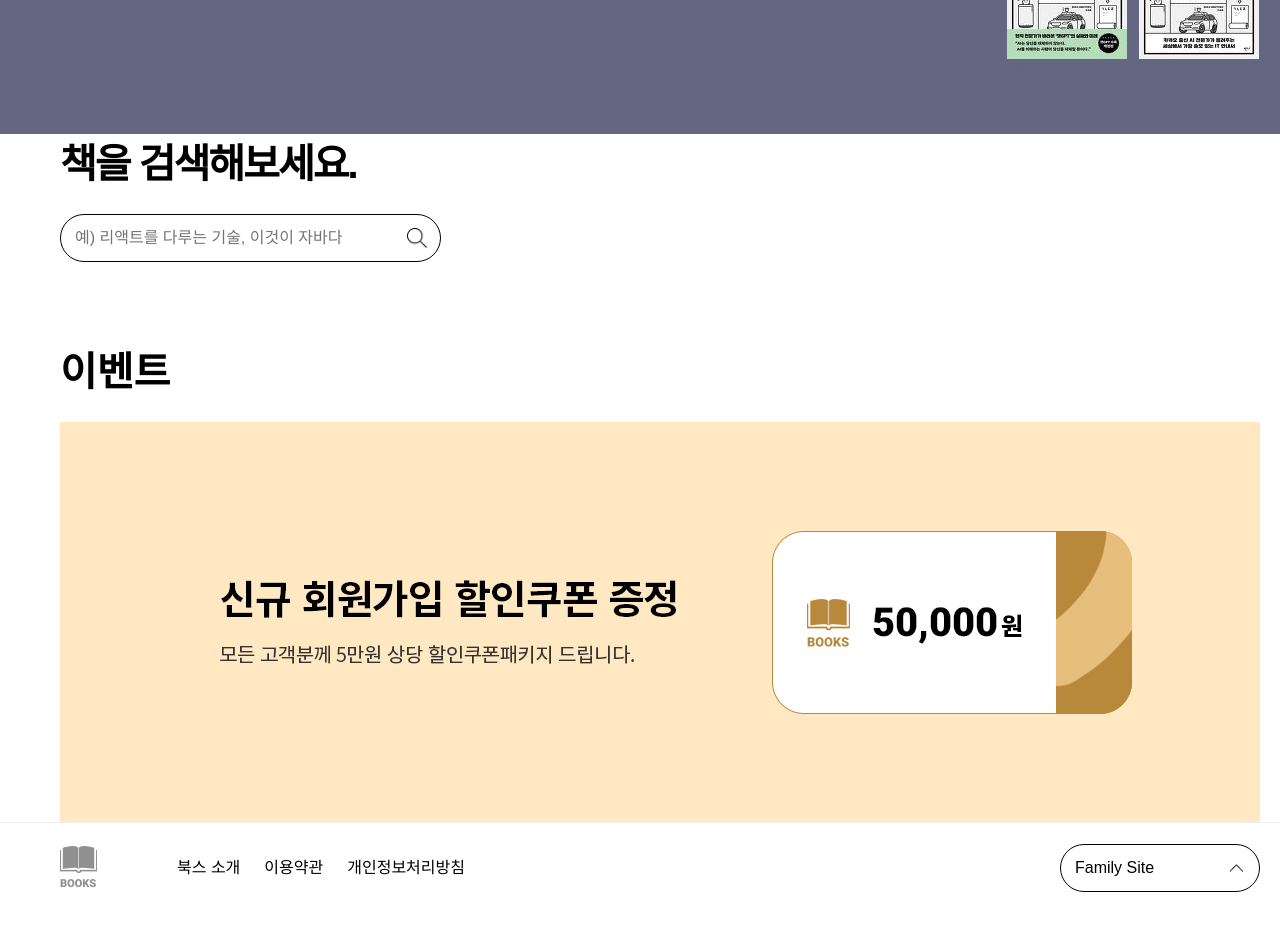
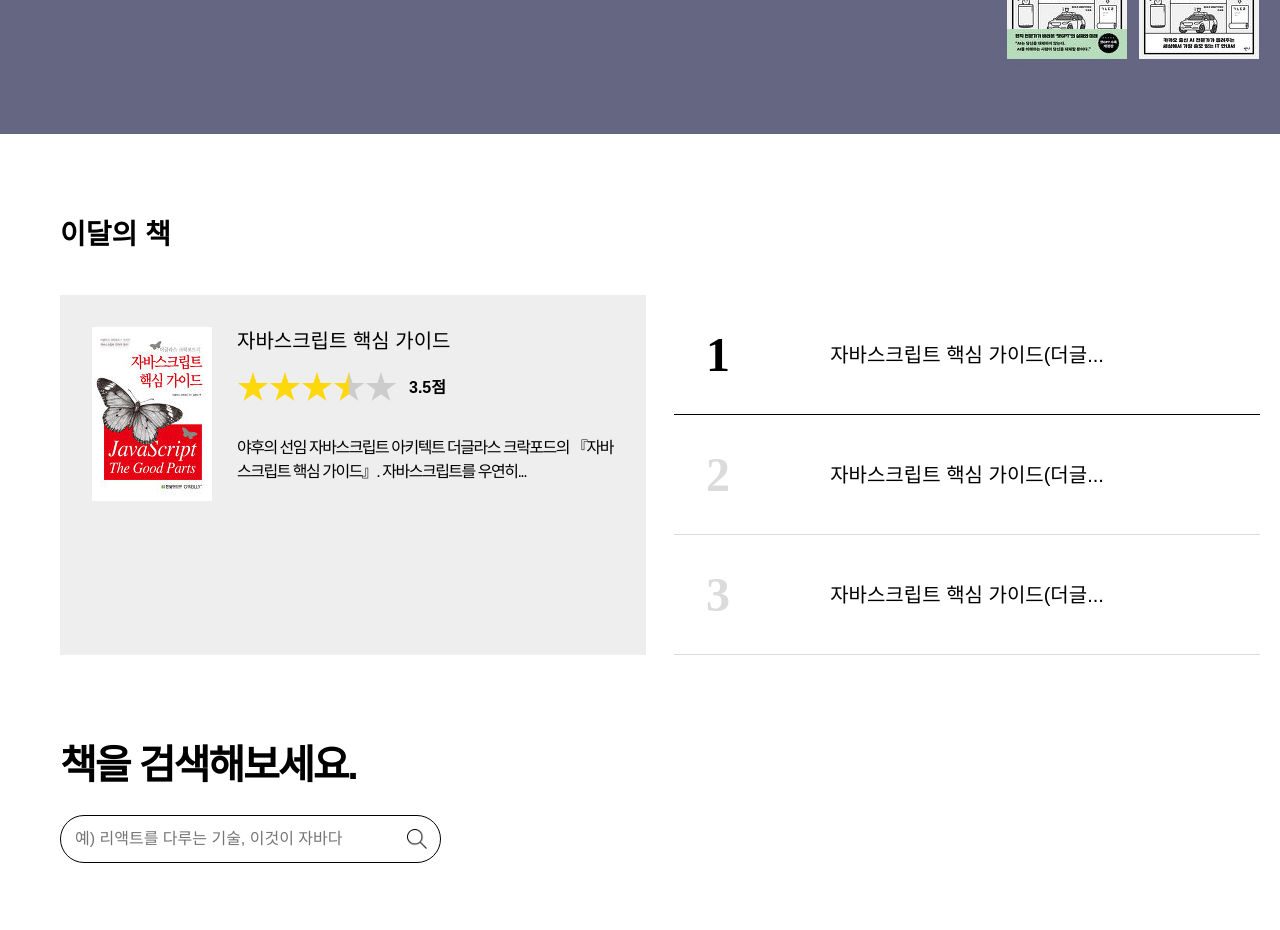
Before and after one commit to wangkodok/book-project, a React (Create React App) app in the folder project/: page / in a window 1280 px wide. Shown: the part 420-1350 px from the top of the page. Built offline with nearby package versions, Linux system fonts and the light colour scheme.

Commit message:
"이달의 책" 콘텐츠 추가

```diff
--- /dev/null
+++ b/project/src/components/BookOfTheMonth.jsx
@@ -0,0 +1,156 @@
+import Inner from "StyledCommon";
+import styled from "styled-components";
+import { Link } from "react-router-dom";
+import BookMoth from "assets/book_moth.jpg";
+import BookRating from "components/BookRating";
+
+export default function BookOfTheMonth() {
+  return (
+    <SectionBookOfTheMonth>
+      <Inner padding="80px 0">
+        <MainContentTitle>이달의 책</MainContentTitle>
+        <BookOfTheMonthInfo>
+          <div className="common-month month">
+            <div className="info-wrap">
+              <figure className="moth-book">
+                <img src={BookMoth} alt="" />
+              </figure>
+              <div className="book-info">
+                <h4 className="tit-h4">자바스크립트 핵심 가이드</h4>
+                <BookRating />
+                <p className="desc">
+                  야후의 선임 자바스크립트 아키텍트 더글라스 크락포드의
+                  『자바스크립트 핵심 가이드』. 자바스크립트를 우연히...
+                </p>
+              </div>
+            </div>
+          </div>
+
+          {/* 오른쪽 */}
+          <ol className="common-month">
+            <li className="item on">
+              <ItemLink to="/">
+                <strong className="order">1</strong>
+                <p className="order-desc">자바스크립트 핵심 가이드(더글...</p>
+              </ItemLink>
+            </li>
+            <li className="item">
+              <ItemLink to="/">
+                <strong className="order">2</strong>
+                <p className="order-desc">자바스크립트 핵심 가이드(더글...</p>
+              </ItemLink>
+            </li>
+            <li className="item">
+              <ItemLink to="/">
+                <strong className="order">3</strong>
+                <p className="order-desc">자바스크립트 핵심 가이드(더글...</p>
+              </ItemLink>
+            </li>
+          </ol>
+        </BookOfTheMonthInfo>
+      </Inner>
+    </SectionBookOfTheMonth>
+  );
+}
+
+const MainContentTitle = styled.h3`
+  line-height: 41px;
+  font-size: 28px;
+  font-weight: 700;
+  margin: 0 0 40px 0;
+`;
+
+const ItemLink = styled(Link)`
+  padding: 45px 0;
+  font-size: 20px;
+`;
+
+const SectionBookOfTheMonth = styled.section`
+  .common-month {
+    width: calc(50% - 14px);
+  }
+  .month {
+    padding: 32px;
+    box-sizing: border-box;
+    background-color: #eee;
+  }
+
+  .info-wrap {
+    display: flex;
+    justify-content: space-between;
+  }
+
+  .tit-h4 {
+    margin: 0 0 16px 0;
+    font-size: 20px;
+    font-weight: 500;
+    line-height: 29px;
+  }
+
+  .desc {
+    width: 377px;
+    overflow: hidden;
+    text-overflow: ellipsis;
+    display: -webkit-box;
+    -webkit-line-clamp: 2;
+    -webkit-box-orient: vertical;
+    letter-spacing: -1.5px;
+  }
+`;
+
+const BookOfTheMonthInfo = styled.div`
+  display: flex;
+  justify-content: space-between;
+
+  .item {
+    position: relative;
+
+    ::before {
+      content: "";
+      position: absolute;
+      right: 0;
+      bottom: 0;
+      left: 0;
+      height: 1px;
+      background-color: #dbdbdb;
+    }
+
+    .order {
+      position: absolute;
+      top: 50%;
+      left: 32px;
+      transform: translate(0, -50%);
+      font-size: 48px;
+      font-weight: 900;
+      font-family: "Sriracha", cursive;
+      line-height: 1;
+      color: #dbdbdb;
+    }
+
+    .order-desc {
+      text-align: center;
+      /* display: flex;
+      justify-content: center;
+      align-items: center;
+      height: 100%;
+      font-size: 20px;
+      color: #dbdbdb; */
+    }
+  }
+
+  .item.on {
+    position: relative;
+
+    ::before {
+      background-color: #000;
+    }
+
+    .order {
+      color: #000;
+    }
+
+    .order-desc {
+      color: #000;
+    }
+  }
+`;
--- /dev/null
+++ b/project/src/components/BookRating.jsx
@@ -0,0 +1,51 @@
+import styled from "styled-components";
+
+import Star from "assets/star.png";
+
+export default function BookRating() {
+  return (
+    <Rating className="approximately">
+      <div className="star-list">
+        <span className="star-item"></span>
+        <span className="star-item"></span>
+        <span className="star-item"></span>
+        <span className="star-item half"></span>
+        <span className="star-item empty"></span>
+      </div>
+      <strong className="star-score">3.5점</strong>
+    </Rating>
+  );
+}
+
+const Rating = styled.div`
+  display: flex;
+  align-items: center;
+  margin: 0 0 32px 0;
+
+  .star-list {
+    display: flex;
+    font-size: 32px;
+    color: #fed70c;
+
+    .star-item {
+      display: block;
+      width: 32px;
+      height: 32px;
+      background-image: url(${Star});
+      background-repeat: no-repeat;
+      background-size: auto 32px;
+      background-position: 0 0;
+    }
+
+    .star-item.half {
+      background-position: -96px 0px;
+    }
+    .star-item.empty {
+      background-position: -128px 0px;
+    }
+  }
+
+  .star-score {
+    margin: 0 0 0 12px;
+  }
+`;
--- a/project/src/components/main/BookSearch.jsx
+++ b/project/src/components/main/BookSearch.jsx
@@ -3,6 +3,7 @@ import styled from "style/main/BookSearch.module.css";
 
 // 컴포넌트
 import BookSearchResult from "./BookSearchResult";
+import BookOfTheMonth from "components/BookOfTheMonth";
 
 function BookSearch({
   onChange,
@@ -15,6 +16,8 @@ function BookSearch({
   convertPrice,
 }) {
   return (
+    <>
+      <BookOfTheMonth />
       <section>
         <div className={styled.bookSearch}>
           <h1>책을 검색해보세요.</h1>
@@ -41,6 +44,7 @@ function BookSearch({
           convertPrice={convertPrice}
         />
       </section>
+    </>
   );
 }
 
```
Also changed, not shown: project/src/assets/book_moth.jpg (added), project/src/assets/star.png (added). Lines whose indentation alone changed are shown as unchanged.
